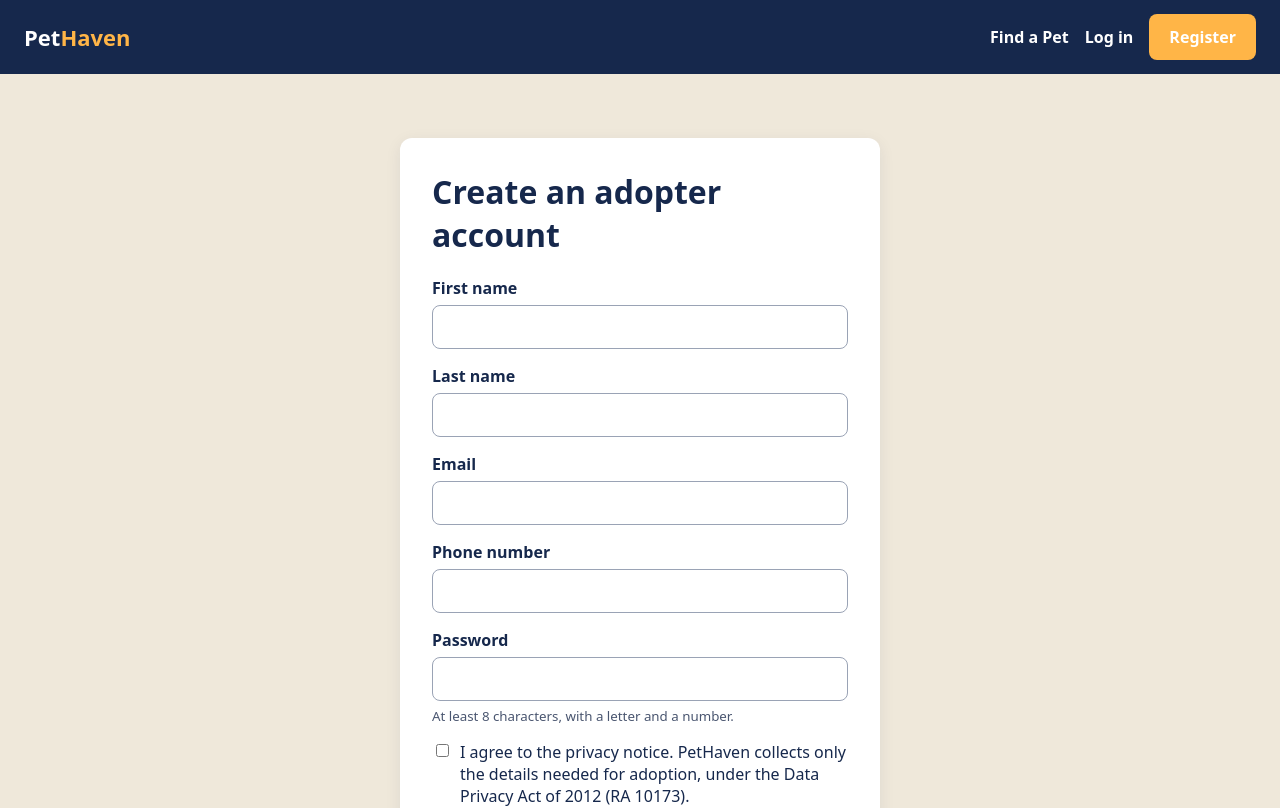
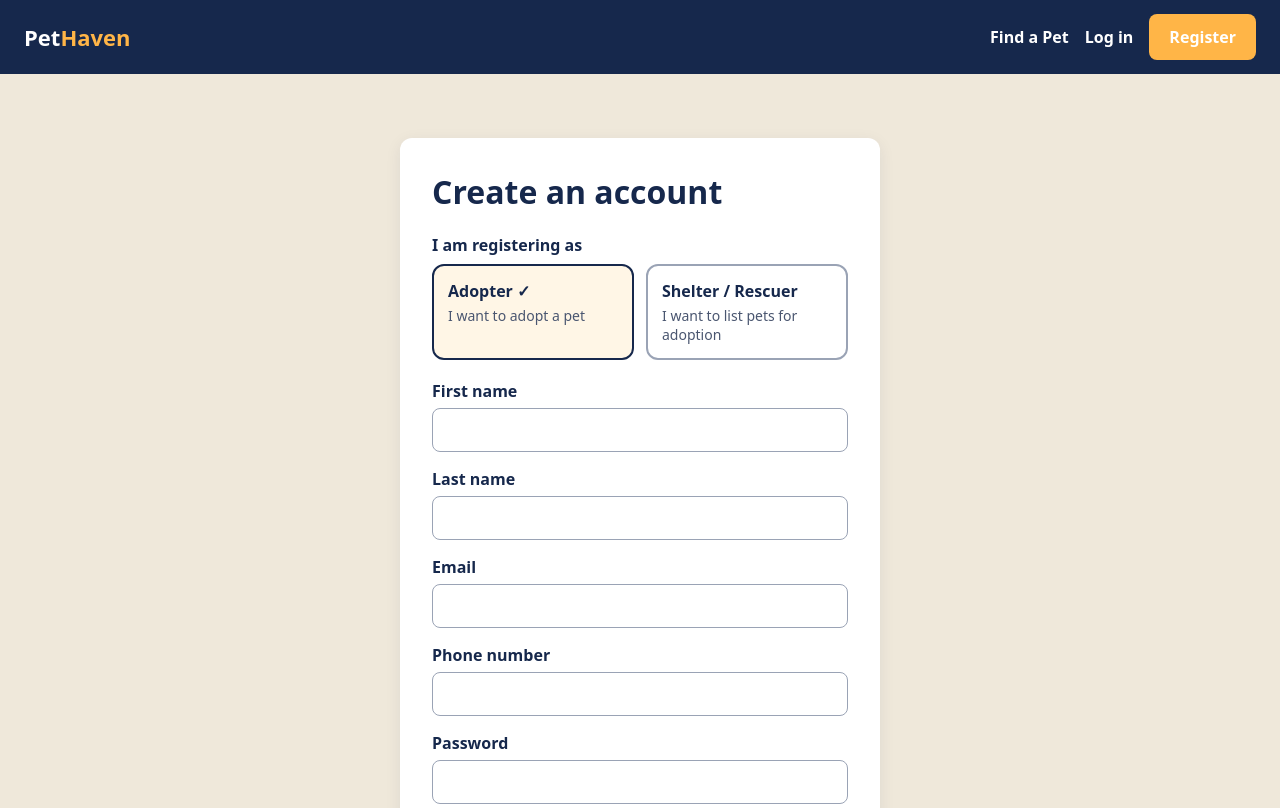
Before and after one commit to LikeJean30-prog/Manubag_PetHaven_Pet_Adoption_System, a React (Vite) app in the folder frontend/: page /register in a window 1280 px wide. Shown: the top 808 px of the page. Built offline with nearby package versions, Linux system fonts and the light colour scheme.

Commit message:
Registration page: choose Adopter or Shelter/Rescuer (FR-001, FR-002)

```diff
--- a/frontend/src/api/authApi.js
+++ b/frontend/src/api/authApi.js
@@ -8,3 +8,6 @@ export const login = (data) =>
 
 export const getMe = () =>
   client.get('/users/me').then((res) => res.data)                       // FR-007
+
+export const registerShelter = (data) =>
+  client.post('/auth/register/shelter', data).then((res) => res.data)   // FR-002
--- a/frontend/src/pages/auth/Login.jsx
+++ b/frontend/src/pages/auth/Login.jsx
@@ -12,7 +12,7 @@ export default function Login() {
   const [submitting, setSubmitting] = useState(false)
   const navigate = useNavigate()
   const location = useLocation()
-  const justRegistered = location.state?.registered
+  const registeredAs = location.state?.registered
 
   const update = (e) => setForm({ ...form, [e.target.name]: e.target.value })
 
@@ -37,9 +37,15 @@ export default function Login() {
   return (
     <div className="card">
       <h1>Log in</h1>
-      {justRegistered && !message && (
+      {registeredAs === 'ADOPTER' && !message && (
         <div className="alert alert-success" role="status">Account created. You can now log in.</div>
-      )}
+        )}
+        {registeredAs === 'SHELTER' && !message && (
+          <div className="alert alert-success" role="status">
+            Registration received. An administrator will verify your shelter. You can log in to check its status.
+            </div>
+          )}
+
       {message && <div className="alert alert-error" role="alert">{message}</div>}
 
       <form onSubmit={handleSubmit} noValidate>
--- /dev/null
+++ b/frontend/src/pages/auth/Register.jsx
@@ -0,0 +1,165 @@
+import { useState } from 'react'
+import { Link, useNavigate } from 'react-router-dom'
+import FormField from '../../components/FormField'
+import { registerAdopter, registerShelter } from '../../api/authApi'
+import { readApiError } from '../../utils/errors'
+
+const emptyAdopter = {
+  firstName: '', lastName: '',
+  email: '', phoneNumber: '', password: '', privacyConsent: false,
+}
+
+const emptyShelter = {
+  organizationName: '', organizationType: 'SHELTER',
+  contactFirstName: '', contactLastName: '', address: '', description: '',
+  email: '', phoneNumber: '', password: '', privacyConsent: false,
+}
+
+// Admin is not offered here: admin accounts are created by the system owner (A-05)
+export default function Register() {
+  const [role, setRole] = useState('ADOPTER')
+  const [form, setForm] = useState(emptyAdopter)
+  const [errors, setErrors] = useState({})
+  const [message, setMessage] = useState('')
+  const [submitting, setSubmitting] = useState(false)
+  const navigate = useNavigate()
+
+  function chooseRole(next) {
+    setRole(next)
+    // keep the fields both forms share, reset the rest
+    setForm((prev) => ({
+      ...(next === 'ADOPTER' ? emptyAdopter : emptyShelter),
+      email: prev.email,
+      phoneNumber: prev.phoneNumber,
+      password: prev.password,
+      privacyConsent: prev.privacyConsent,
+    }))
+    setErrors({})
+    setMessage('')
+  }
+
+  const update = (e) => {
+    const { name, value, type, checked } = e.target
+    setForm({ ...form, [name]: type === 'checkbox' ? checked : value })
+  }
+
+  async function handleSubmit(e) {
+    e.preventDefault()
+    setSubmitting(true)
+    setErrors({})
+    setMessage('')
+    try {
+      if (role === 'ADOPTER') {
+        await registerAdopter(form)          // FR-001
+      } else {
+        await registerShelter(form)          // FR-002: saved as PENDING
+      }
+      navigate('/login', { state: { registered: role } })
+    } catch (err) {
+      const { message, errors } = readApiError(err)
+      setMessage(message)
+      setErrors(errors)                      // field-level errors (NFR-017)
+    } finally {
+      setSubmitting(false)
+    }
+  }
+
+  // small helper so each input line stays short
+  const field = (id, label, props = {}) => (
+    <FormField id={id} label={label} value={form[id]} onChange={update} error={errors[id]} {...props} />
+  )
+
+  return (
+    <div className="card">
+      <h1>Create an account</h1>
+
+      <fieldset className="role-options">
+        <legend>I am registering as</legend>
+        <label className={role === 'ADOPTER' ? 'role-option selected' : 'role-option'}>
+          <input type="radio" name="role" value="ADOPTER"
+                 checked={role === 'ADOPTER'} onChange={() => chooseRole('ADOPTER')} />
+          <strong>Adopter {role === 'ADOPTER' && '✓'}</strong>
+          <span>I want to adopt a pet</span>
+        </label>
+        <label className={role === 'SHELTER' ? 'role-option selected' : 'role-option'}>
+          <input type="radio" name="role" value="SHELTER"
+                 checked={role === 'SHELTER'} onChange={() => chooseRole('SHELTER')} />
+          <strong>Shelter / Rescuer {role === 'SHELTER' && '✓'}</strong>
+          <span>I want to list pets for adoption</span>
+        </label>
+      </fieldset>
+
+      {message && <div className="alert alert-error" role="alert">{message}</div>}
+
+      <form onSubmit={handleSubmit} noValidate>
+        {role === 'ADOPTER' ? (
+          <>
+            {field('firstName', 'First name', { autoComplete: 'given-name' })}
+            {field('lastName', 'Last name', { autoComplete: 'family-name' })}
+          </>
+        ) : (
+          <>
+            {field('organizationName', 'Organization name', { autoComplete: 'organization' })}
+
+            <div className="form-field">
+              <label htmlFor="organizationType">Organization type</label>
+              <select id="organizationType" name="organizationType"
+                      value={form.organizationType} onChange={update}>
+                <option value="SHELTER">Shelter</option>
+                <option value="RESCUER">Independent rescuer</option>
+              </select>
+              {errors.organizationType && <span className="field-error">{errors.organizationType}</span>}
+            </div>
+
+            {field('contactFirstName', "Contact person's first name", { autoComplete: 'given-name' })}
+            {field('contactLastName', "Contact person's last name", { autoComplete: 'family-name' })}
+            {field('address', 'Address', {
+              autoComplete: 'street-address',
+              hint: 'Street, barangay and city, e.g. Osmena Blvd, Cebu City',
+            })}
+
+            <div className="form-field">
+              <label htmlFor="description">About your organization (optional)</label>
+              <textarea id="description" name="description" rows={4} maxLength={1000}
+                        value={form.description} onChange={update}
+                        className={errors.description ? 'input-error' : ''} />
+              {errors.description && <span className="field-error">{errors.description}</span>}
+            </div>
+          </>
+        )}
+
+        {field('email', 'Email', { type: 'email', autoComplete: 'email' })}
+        {field('phoneNumber', 'Phone number', { type: 'tel', autoComplete: 'tel' })}
+        {field('password', 'Password', {
+          type: 'password',
+          autoComplete: 'new-password',
+          hint: 'At least 8 characters, with a letter and a number.',
+        })}
+
+        <div className="form-field checkbox-field">
+          <label htmlFor="privacyConsent">
+            <input id="privacyConsent" name="privacyConsent" type="checkbox"
+                   checked={form.privacyConsent} onChange={update} />
+            <span>
+              I agree to the privacy notice. PetHaven collects only the details needed for adoption,
+              under the Data Privacy Act of 2012 (RA 10173).
+            </span>
+          </label>
+          {errors.privacyConsent && <span className="field-error">{errors.privacyConsent}</span>}
+        </div>
+
+        {role === 'SHELTER' && (
+          <p className="note">
+            An administrator reviews shelter accounts before you can publish pet listings.
+          </p>
+        )}
+
+        <button type="submit" className="btn btn-full" disabled={submitting}>
+          {submitting ? 'Creating account…' : 'Create account'}
+        </button>
+      </form>
+
+      <p>Already have an account? <Link to="/login">Log in</Link></p>
+    </div>
+  )
+}
--- a/frontend/src/routing/AppRoutes.jsx
+++ b/frontend/src/routing/AppRoutes.jsx
@@ -3,7 +3,7 @@ import MainLayout from '../layouts/MainLayout'
 import ProtectedRoute from './ProtectedRoute'
 import Home from '../pages/Home'
 import Login from '../pages/auth/Login'
-import RegisterAdopter from '../pages/auth/RegisterAdopter'
+import Register from '../pages/auth/Register'
 import MyAccount from '../pages/account/MyAccount'
 
 export default function AppRoutes() {
@@ -12,7 +12,7 @@ export default function AppRoutes() {
       <Route element={<MainLayout />}>
         <Route path="/" element={<Home />} />
         <Route path="/login" element={<Login />} />
-        <Route path="/register" element={<RegisterAdopter />} />
+        <Route path="/register" element={<Register />} />
 
         <Route element={<ProtectedRoute />}>
           <Route path="/account" element={<MyAccount />} />
--- a/frontend/src/styles/theme.css
+++ b/frontend/src/styles/theme.css
@@ -85,3 +85,34 @@ input:focus, select:focus, textarea:focus { outline: 3px solid var(--amber); out
 .alert { padding: 12px 16px; border-radius: 8px; margin-bottom: 16px; }
 .alert-error { background: #FDECEA; color: var(--error); }
 .alert-success { background: #E7F6EC; color: var(--success); }
+
+/* ---------- Role selector on Register ---------- */
+.role-options {
+  border: none;
+  padding: 0;
+  margin: 0 0 20px;
+  display: grid;
+  grid-template-columns: 1fr 1fr;
+  gap: 12px;
+}
+.role-options legend { font-weight: 700; margin-bottom: 8px; padding: 0; }
+.role-option {
+  position: relative;
+  display: flex;
+  flex-direction: column;
+  gap: 4px;
+  padding: 14px;
+  border: 2px solid var(--border);
+  border-radius: var(--radius);
+  cursor: pointer;
+}
+.role-option input { position: absolute; opacity: 0; }        /* hidden, still keyboard-usable */
+.role-option:focus-within { outline: 3px solid var(--amber); outline-offset: 2px; }
+.role-option.selected { border-color: var(--navy); background: #FFF6E6; }
+.role-option span { font-size: 14px; color: #4A5670; }
+textarea { width: 100%; resize: vertical; }
+.note { font-size: 14px; color: #4A5670; }
+
+@media (max-width: 420px) {
+  .role-options { grid-template-columns: 1fr; }
+}
```
